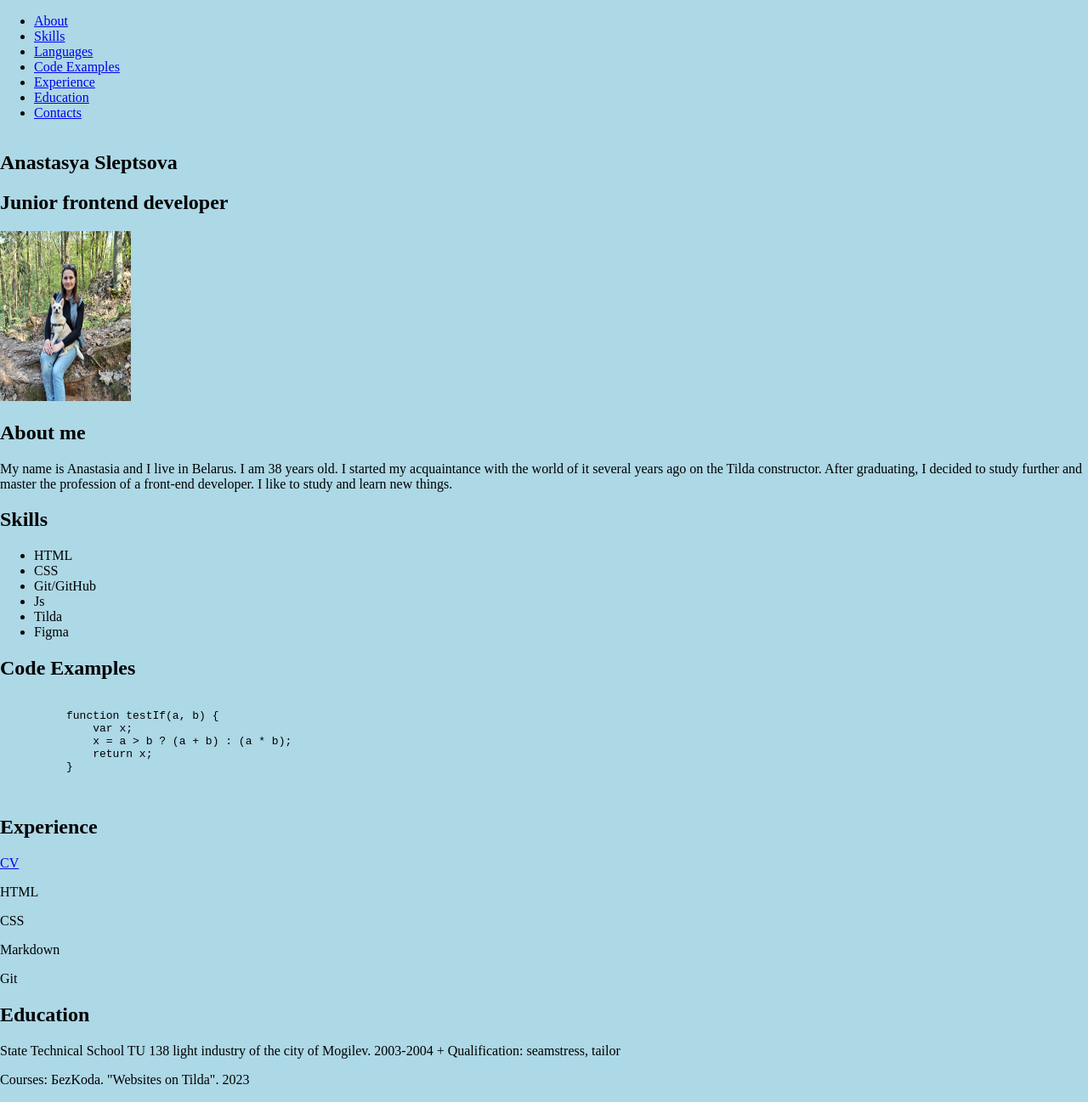
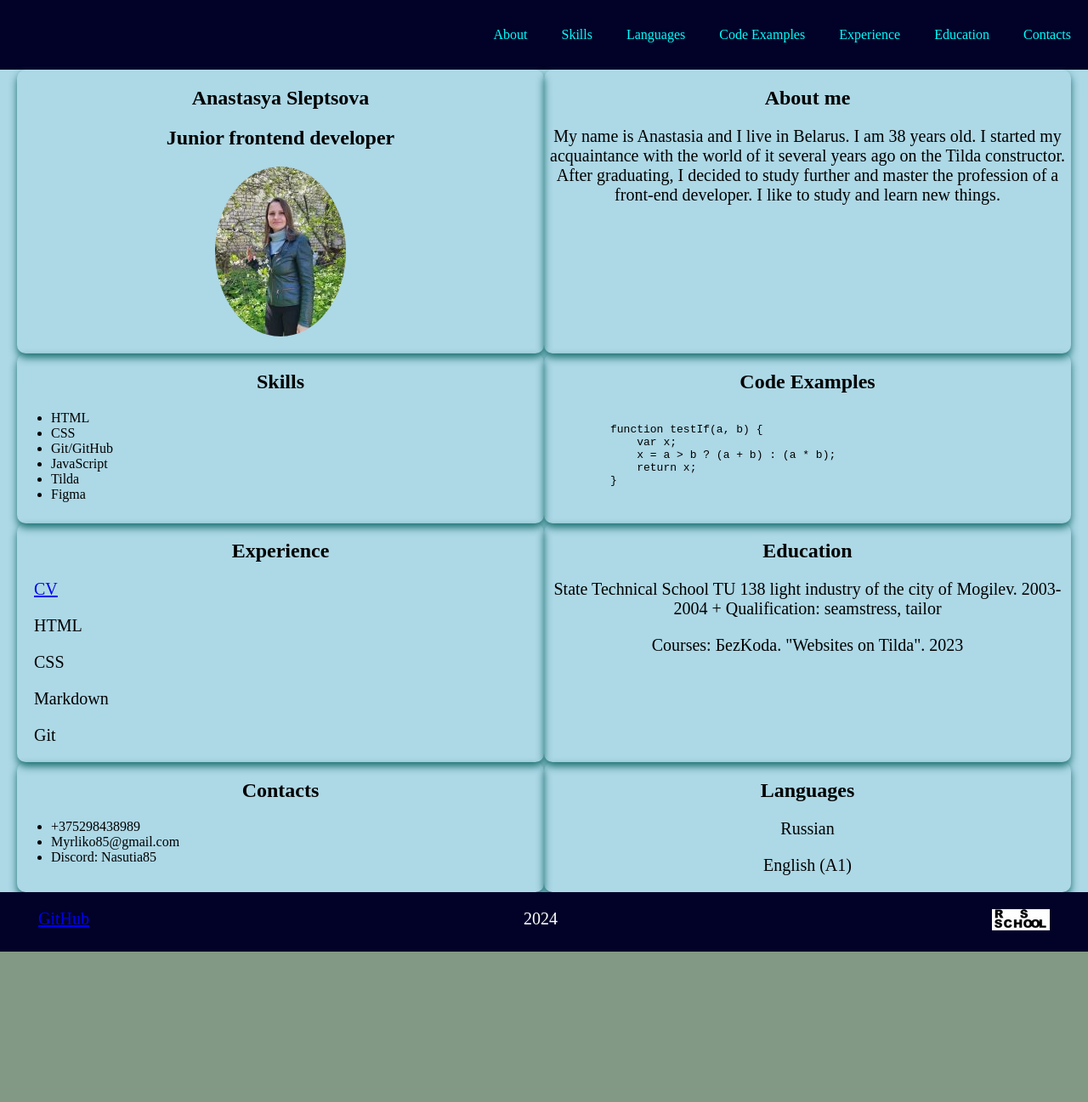
Before and after one commit to Nasutia85/rsschool-cv, a plain HTML site: page index.html in a window 1280 px wide. Shown: the top 1297 px of the page at 85% size. After the commit the page ends 1120 px from the top, so only its background shows below. Drawn offline with Linux system fonts and the light colour scheme; files whose address does not match are found by name; a web font is replaced by a local one.

Commit message:
feat: add style.css

```diff
--- a/index.html
+++ b/index.html
@@ -42,7 +42,7 @@
           <li class="item">HTML</li>
           <li class="item">CSS</li>
           <li class="item">Git/GitHub</li>
-          <li class="item">Js</li>
+          <li class="item">JavaScript</li>
           <li class="item">Tilda</li>
           <li class="item">Figma</li>
         </ul>
@@ -101,7 +101,7 @@
   <footer class="footer">
     <div class="footer__container">
       <p class="footer__text"><a href="https://github.com/Nasutia85">GitHub</a></p>
-      <p class="number__text">2023</p>
+      <p class="number__text">2024</p>
       <p class="logotip__text"><a href="https://rs.school"><img src="assets/img/logotip.png" alt="logotip"></a></p>
     </div>
   </footer>
--- a/style.css
+++ b/style.css
@@ -1,6 +1,13 @@
 @font-face {
   font-family: Oswald;
   src: url("assets/fonts/Oswald-VariableFont_wght.ttf");
+}
+
+
+@media (max-width: 768px) {
+  .section {
+    width: 100%;
+  }
 }
 
 * {
@@ -18,3 +25,188 @@ body {
   flex-direction: column;
   justify-content: space-between;
 }
+
+
+.header {
+  max-width: 1440px;
+  width: 100%;
+  margin : 0 auto;
+  background-color: rgb(2, 2, 40);
+}
+
+.nav-link {
+  text-decoration: none;
+  color: aqua;
+  transition: all 0.5s;
+}
+
+.nav-item {
+  transition: all 0.5s;
+}
+
+.nav-item:hover {
+  transform: scale(1.2);
+}
+
+.container {
+    max-width: 1440px;
+    width: 100%;
+    margin : 0 auto;
+
+}
+
+.main-container {
+    display: flex;
+    flex-wrap: wrap;
+    padding-left: 20px;
+    padding-right: 20px;
+}
+
+h1 {
+    color: black;
+    text-align: center;
+}
+
+h2 {
+  text-align: center;
+}
+
+p {
+    font-family: Oswald;
+    font-size: 20px;
+}
+
+.nav-list {
+   display: flex;
+   justify-content: flex-end;
+   align-items: center;
+   list-style: none;
+}
+
+.nav-link {
+  padding: 0 20px;
+  line-height:  50px;
+  transition: .3s;
+}
+
+html {
+  max-width: 1440px;
+  width: 100%;
+  margin : 0 auto;
+  scroll-behavior: smooth;
+  background-color: #829985;
+
+}
+
+
+.photo-cv {
+margin: 0% auto;
+display: block;
+border-radius: 50%;
+margin-bottom: 20px;
+}
+
+
+.about__text {
+  text-align: center;
+}
+
+
+.section-item a {
+  color: #829985;
+  text-decoration: none;
+  transition: color 0.5s;
+}
+
+
+.section-item a:hover {
+  color: #4d2323;
+}
+
+
+.section {
+  width: 50%;
+
+  border-radius: 10px;
+  box-shadow: 0 5px 10px rgb(27, 112, 112);
+}
+
+
+.footer {
+
+  max-width: 1440px;
+  width: 100%;
+  margin : 0 auto;
+  background-color: rgb(2, 2, 40);
+}
+
+
+.footer__container {
+  display: flex;
+  justify-content: space-between;
+}
+
+
+.footer__text {
+margin-left: 45px;
+}
+
+
+.footer__text {
+transition: all 0.5s;
+}
+
+
+.footer__text:hover {
+transform: scale(1.2);
+}
+
+.number__text {
+ color: #ffff
+  }
+
+
+.number__text {
+transition: all 0.5s;
+}
+
+
+.number__text:hover {
+transform: scale(1.2);
+}
+
+
+.logotip__text {
+margin-right: 45px;
+}
+
+
+.logotip__text {
+transition: all 0.5s;
+}
+
+
+.logotip__text:hover {
+transform: scale(1.2);
+}
+
+
+.experience__text {
+margin-left: 20px;
+}
+
+
+.education__text {
+text-align: center;
+}
+
+
+.courses__text {
+text-align: center;
+}
+
+
+.languages__text {
+text-align: center;
+
+}
```
Also changed, not shown: assets/img/favicon.png (added), assets/img/logotip.png (added), assets/img/photo_cv.jpg (added), 1 other file.
